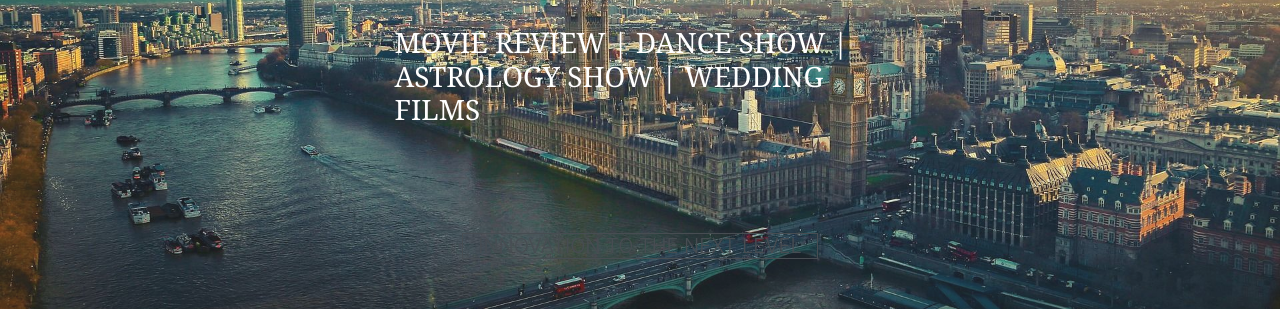
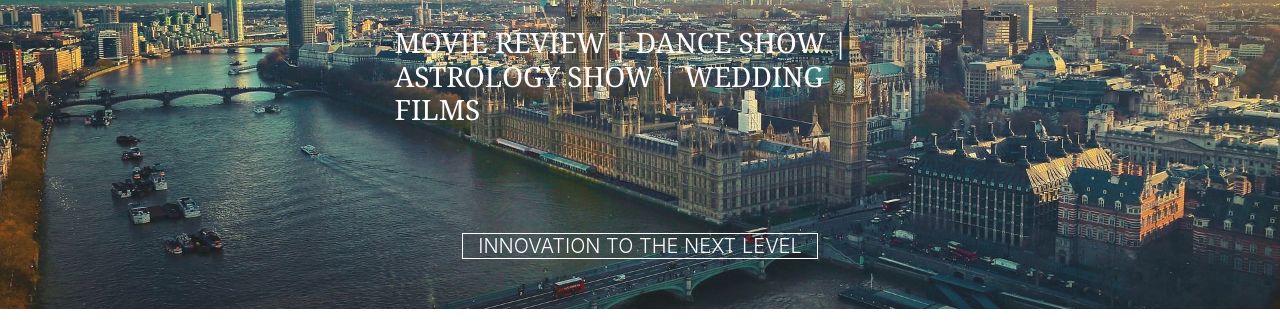
Before and after one commit to Marcoantonio9/FicFilms, a plain HTML site: page index.html in a window 1280 px wide. Shown: the part 248-582 px from the top of the page. Drawn offline with nearby package versions, Linux system fonts and the light colour scheme.

Commit message:
Update index.html

```diff
--- a/index.html
+++ b/index.html
@@ -72,7 +72,7 @@
                 <br>
                 <br>
                 <div class="mt-5 mb-5" style="text-align: center;">
-                    <span class="container text-dark lead border border-dark text-uppercase col-md-4">Innovation to the next level</span>
+                    <span class="container text-white lead border border-white text-uppercase col-md-4">Innovation to the next level</span>
                     <br>
                 </div>
             </div>
```
